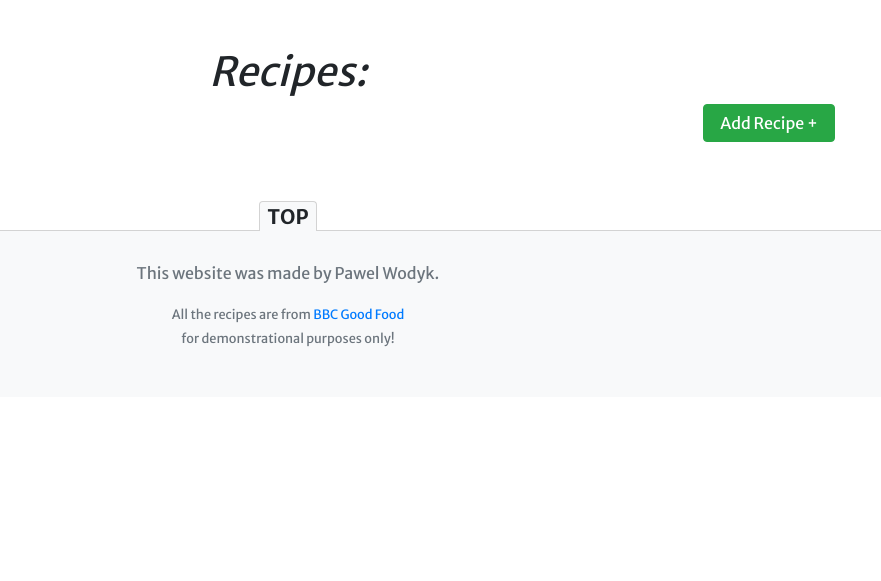
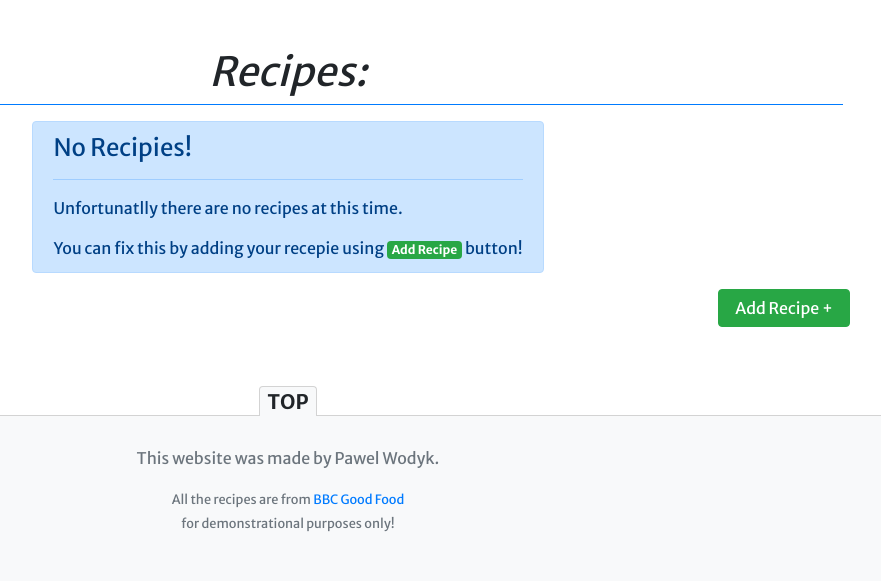
Before and after one commit to pawodyk/CI_MilestoneProject3, a Flask app: page /recipes in a window 1280 px wide. Shown: the part 56-637 px from the top of the page, without its empty margins (352-1233 px from the left). Run offline with Flask 2, Linux system fonts and the light colour scheme; data that the repository does not hold is empty; some libraries are stand-ins or nearby versions.

Commit message:
added new alert message that would display when there are no recipes to inform the user

```diff
--- a/templates/recipes.html
+++ b/templates/recipes.html
@@ -1,19 +1,15 @@
 {% extends 'base.html' %} {% block content %}
-
-
 
 <div class="container py-5">
 
-  <h1 class="font-italic text-center">Recipes:</h1>
-
-  <div class="d-flex flex-grow-1 align-content-start flex-wrap">
-
+  <h1 class="font-italic text-center mb-3 pb-2 border-bottom border-primary">Recipes:</h1>
+  {% if recipes_list %}
+  <div class="row px-2 d-flex flex-grow-1 align-content-start flex-wrap">
     {% for recipe in recipes_list %}
-
     <div class="col-12 col-lg-6 p-2">
       <a href="{{ url_for('display_recipe', recipe_id=recipe._id) }}">
         <div class="card bg-dark text-light d-flex align-items-end" style="height: 400px;">
-          <img src="{{ url_for('static', filename='img/{0}'.format(recipe.picture)) }}" class="card-img h-100" alt="picture of {{recipe.name}}" style="object-fit: cover;">
+          <img src="{{ url_for('static', filename='img/{0}'.format(recipe.picture)) }}" class="card-img h-100 object-fit-cover" alt="picture of {{recipe.name}}">
           <div class="card-img-overlay overflow-auto align-items-start flex-column h-100 rounded">
             <div class="bg-darkglass p-2 text-wrap mb-auto ">
               <h2 class="card-title font-weight-bold">{{recipe.name}}</h2>
@@ -24,10 +20,22 @@
         </div>
       </a>
     </div>
-
     {% endfor %}
 
-    <div class="d-flex justify-content-end w-100 mx-2">
+  {% else %}
+  <div class="row d-flex justify-content-center">
+    <div class="col-auto ">
+      <div class="alert alert-primary" role="alert">
+        <h4 class="alert-heading">No Recipies!</h4>
+        <hr>
+        <p>Unfortunatlly there are no recipes at this time. </p>
+        <p class="mb-0">You can fix this by adding your recepie using <a href="{{ url_for('add_recipe') }}" class="badge badge-success">Add Recipe</a> button!</p>
+      </div>
+    </div>
+
+  {% endif %}
+
+    <div class="row d-flex justify-content-end w-100 mx-2">
       <a class="btn btn-success px-3" href="{{ url_for('add_recipe') }}">Add Recipe + </a>
     </div>
   </div>
```
